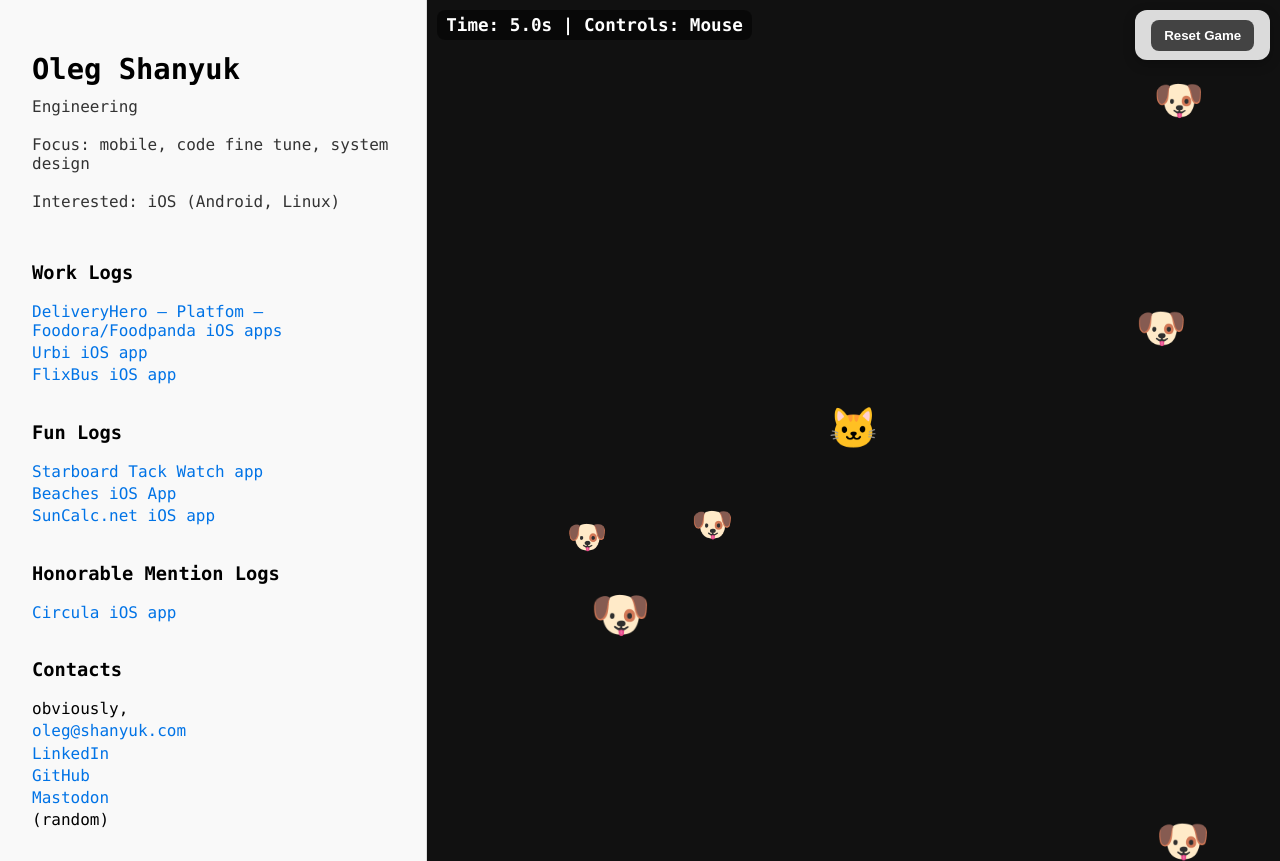
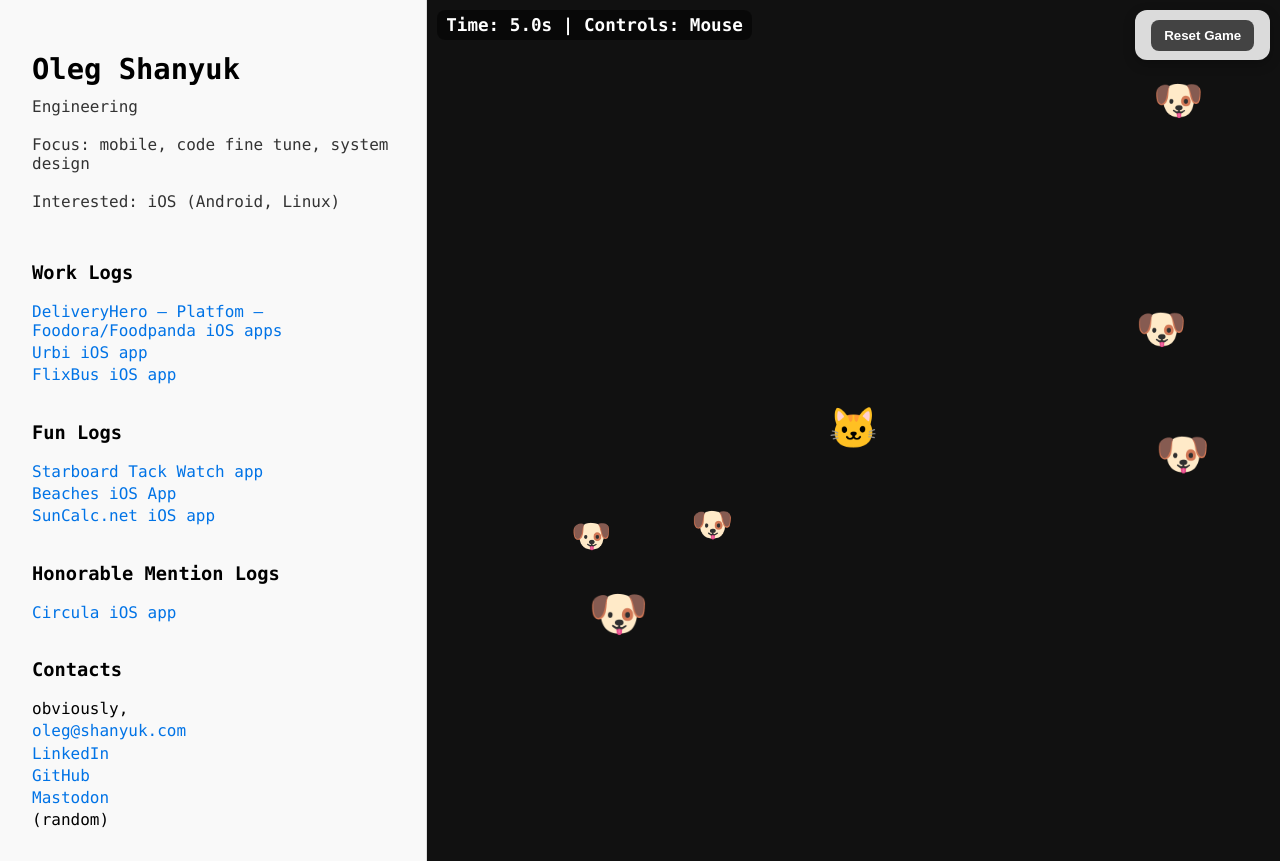
Before and after one commit to gelosi/about, a plain HTML site: page index.html in a window 1280 px wide. Drawn offline with Linux system fonts and the light colour scheme.

Commit message:
update dogs good behaviour

```diff
--- a/index.html
+++ b/index.html
@@ -357,6 +357,31 @@ function update(dt){
     }
   }
 
+  // check if dogs are in the box after collision updates
+  // After updating all dogs and handling dog–dog collisions:
+  for (let o of obstacles) {
+    // Clamp inside horizontal bounds
+    if (o.x - o.r < 0) {
+      o.x = o.r;
+      if (o.vx < 0) o.vx *= -1;
+    }
+    if (o.x + o.r > width) {
+      o.x = width - o.r;
+      if (o.vx > 0) o.vx *= -1;
+    }
+
+    // Clamp inside vertical bounds
+    if (o.y - o.r < 0) {
+      o.y = o.r;
+      if (o.vy < 0) o.vy *= -1;
+    }
+    if (o.y + o.r > height) {
+      o.y = height - o.r;
+      if (o.vy > 0) o.vy *= -1;
+    }
+  }
+
+
   // Check collision with cat
   for(let o of obstacles){
     const dx=ball.x-o.x, dy=ball.y-o.y;
```
